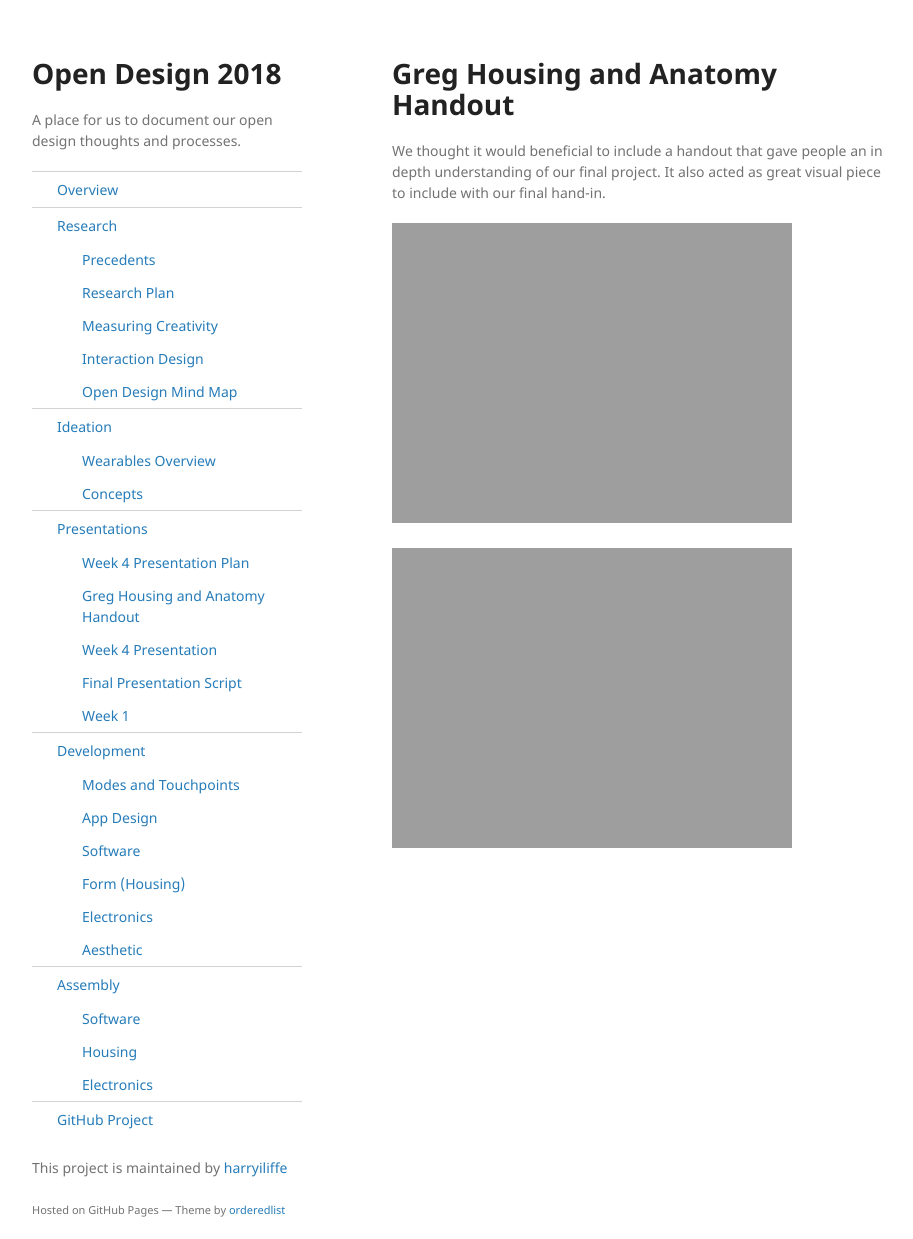
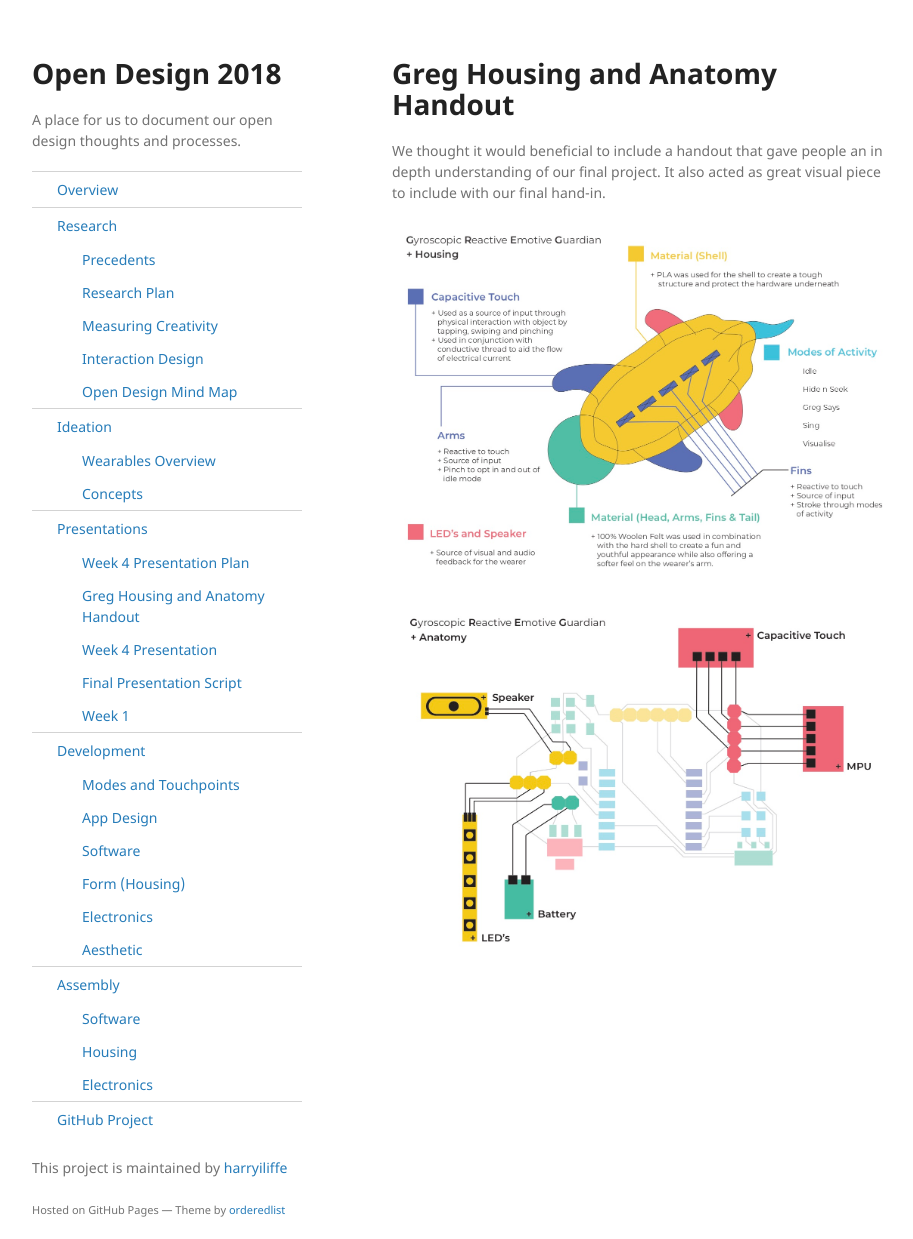
Before and after one commit to harryiliffe/open-design-2018, a Jekyll site: the page built from docs/_posts/2018-02-15-week4-handout.md, in a window 1280 px wide. Shown: the whole page, without its empty margins (178-1091 px from the left). Built offline with Jekyll 4.4.1, drawn with Linux system fonts in a browser that asks for light colours.

Commit message:
fixed image links

```diff
--- a/docs/_posts/2018-02-15-week4-handout.md
+++ b/docs/_posts/2018-02-15-week4-handout.md
@@ -7,6 +7,6 @@ order: 1
 
 We thought it would beneficial to include a handout that gave people an in depth understanding of our final project. It also acted as great visual piece to include with our final hand-in.
 
-![Greg Housing]({{site.imageurl}}/shell-vector.jpg)
+![Greg Housing]({{site.imageurl}}/Emily/shell-vector.jpg)
 
-![Greg Anatomy]({{site.imageurl}}/electronics-vector.jpg)
+![Greg Anatomy]({{site.imageurl}}/Emily/electronics-vector.jpg)
```
Also changed, not shown: docs/_posts/2018-01-23-development-aesthetic.md (+1 -1 lines), docs/_posts/2018-02-15-application-design.md (+1 -1 lines).
